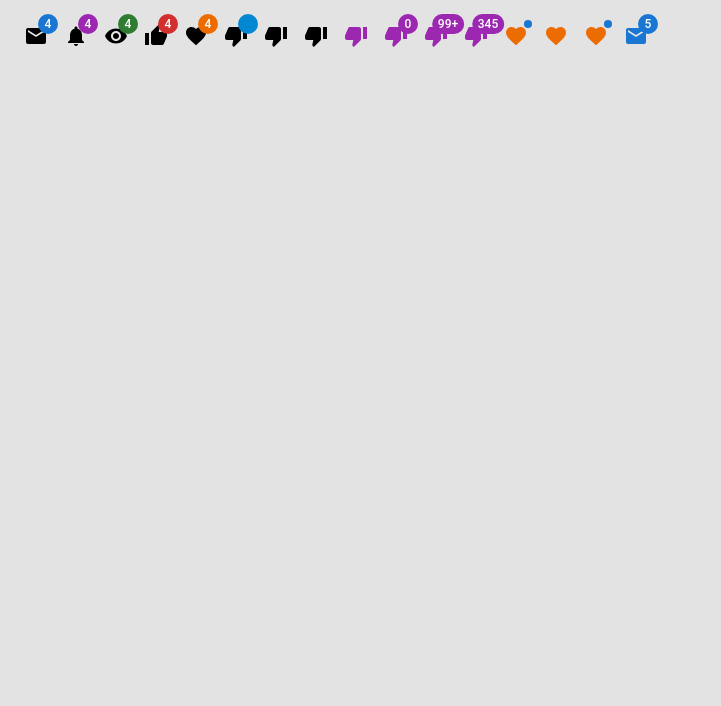
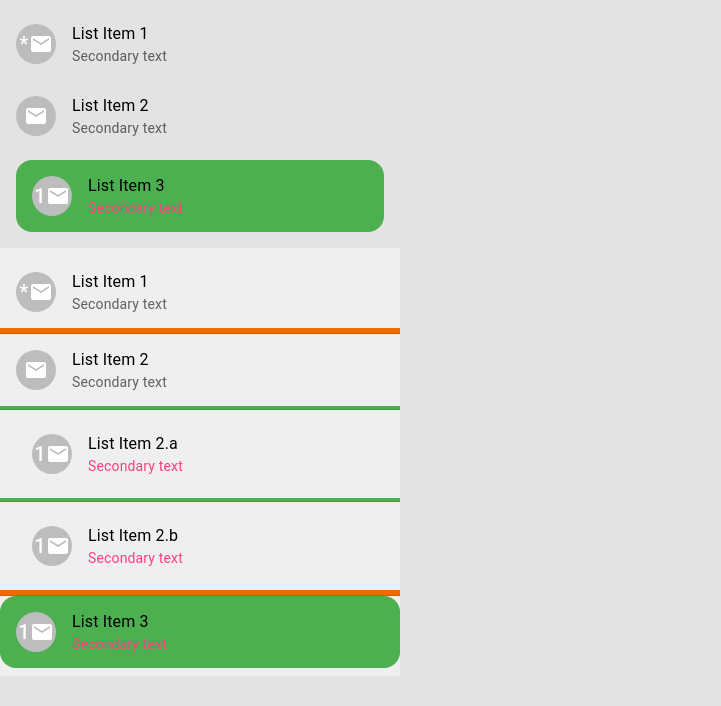
Before and after one commit to mcc1461/react-mui-mcc1, a React (Create React App) app: page / in a window 1280 px wide. Shown: the top 706 px of the page, without its empty margins (0-721 px from the left). Built offline with nearby package versions, Linux system fonts and the light colour scheme.

Commit message:
feat: List component with primary and secondary props and how to deal with styling covered

```diff
--- a/src/App.tsx
+++ b/src/App.tsx
@@ -1,5 +1,7 @@
 import './App.css';
-import MuiBadge from './components/MuiBadge';
+import { MuiList } from './components/MuiList';
+import MuiList2 from './components/MuiList2';
+// import MuiBadge from './components/MuiBadge';
 // import MuiAvatar from './components/MuiAvatar';
 // import MuiBottomNavigation from './components/MuiBottomNavigation';
 // import MuiSpeedDial from './components/MuiSpeedDial';
@@ -45,7 +47,9 @@ function App() {
       {/* <MuiSpeedDial /> */}
       {/* <MuiBottomNavigation /> */}
       {/* <MuiAvatar /> */}
-      <MuiBadge />
+      {/* <MuiBadge />  */}
+      <MuiList />
+      <MuiList2 />
 
     </div>
   );
--- a/src/components/MuiList.tsx
+++ b/src/components/MuiList.tsx
@@ -0,0 +1,75 @@
+import { Mail } from "@mui/icons-material";
+import {
+  Box,
+  List,
+  ListItem,
+  ListItemText,
+  ListItemAvatar,
+  ListItemIcon,
+  ListItemSecondaryAction,
+  ListSubheader,
+  Divider,
+  Avatar,
+  IconButton,
+  Typography,
+  ListItemButton,
+} from "@mui/material";
+import MailIcon from "@mui/icons-material/Mail";
+
+export const MuiList = () => {
+  return (
+    <Box sx={{ width: "400px", bgcolor: "efefef" }}>
+      <List>
+        <ListItem>
+          <ListItemIcon>
+            <ListItemAvatar>
+              <Avatar>
+                <Typography variant="h6">*</Typography>{" "}
+                {/* Typography variant="h6" is used to increase the font size */}
+                <MailIcon />
+              </Avatar>
+            </ListItemAvatar>
+          </ListItemIcon>
+          <ListItemText primary="List Item 1" secondary="Secondary text" />
+        </ListItem>
+        <ListItem>
+          <ListItemIcon>
+            <ListItemAvatar>
+              <Avatar>
+                <MailIcon />
+              </Avatar>
+            </ListItemAvatar>
+          </ListItemIcon>
+          <ListItemText primary="List Item 2" secondary="Secondary text" />
+        </ListItem>
+        <ListItem>
+          <ListItemButton
+            sx={{
+              bgcolor: "success.light",
+              borderRadius: "1rem",
+              "&:hover": { backgroundColor: "secondary.light", color: "white" },
+              "&.Mui-selected": { backgroundColor: "secondary.light", color: "white" },
+            }}
+          >
+            {" "}
+            {/* clickable ListItemButton */}
+            <ListItemIcon>
+              <ListItemAvatar>
+                <Avatar>
+                  <Typography variant="h6">1</Typography>
+                  <MailIcon />
+                </Avatar>
+              </ListItemAvatar>
+            </ListItemIcon>
+            <ListItemText
+              primary="List Item 3"
+              secondary="Secondary text"
+              sx={{ "& .MuiListItemText-secondary": { color: "#ff4081" } }}
+            />
+            {/* change secondary text color */}
+          </ListItemButton>
+        </ListItem>
+      </List>
+    </Box>
+  );
+};
--- /dev/null
+++ b/src/components/MuiList2.tsx
@@ -0,0 +1,128 @@
+import React, { useState } from "react";
+import {
+  Box,
+  List,
+  ListItem,
+  ListItemText,
+  ListItemAvatar,
+  ListItemIcon,
+  Avatar,
+  Typography,
+  ListItemButton,
+  Divider,
+} from "@mui/material";
+import MailIcon from "@mui/icons-material/Mail";
+
+const MuiList2: React.FC = () => {
+  const [selectedIndex, setSelectedIndex] = useState<number | null>(null);
+
+  const handleListItemClick = (
+    event: React.MouseEvent<HTMLDivElement, MouseEvent>,
+    index: number
+  ): void => {
+    setSelectedIndex(index);
+  };
+
+  return (
+    <Box sx={{ width: "400px", bgcolor: "#efefef" }}>
+      <List>
+        <ListItem>
+          <ListItemIcon>
+            <ListItemAvatar>
+              <Avatar>
+                <Typography variant="h6">*</Typography>
+                <MailIcon />
+              </Avatar>
+            </ListItemAvatar>
+          </ListItemIcon>
+          <ListItemText primary="List Item 1" secondary="Secondary text" />
+        </ListItem>
+        <Divider sx={{backgroundColor:"warning.main", height:".3rem"}}/>
+        <ListItem>
+          <ListItemIcon>
+            <ListItemAvatar>
+              <Avatar>
+                <MailIcon />
+              </Avatar>
+            </ListItemAvatar>
+          </ListItemIcon>
+          <ListItemText primary="List Item 2" secondary="Secondary text" />
+        </ListItem>
+        <Divider sx={{backgroundColor:"success.light", height:"3px"}}/>
+
+        <ListItem>
+          <ListItemButton
+            selected={selectedIndex === 1}
+            onClick={(event) => handleListItemClick(event, 1)}
+          >
+            <ListItemIcon>
+              <ListItemAvatar>
+                <Avatar>
+                  <Typography variant="h6">1</Typography>
+                  <MailIcon />
+                </Avatar>
+              </ListItemAvatar>
+            </ListItemIcon>
+            <ListItemText
+              primary="List Item 2.a"
+              secondary="Secondary text"
+              sx={{ "& .MuiListItemText-secondary": { color: "#ff4081" } }}
+            />
+          </ListItemButton>
+        </ListItem>
+        <Divider sx={{backgroundColor:"success.light", height:"3px"}}/>
+        <ListItem>
+          <ListItemButton
+            selected={selectedIndex === 1}
+            onClick={(event) => handleListItemClick(event, 1)}
+          >
+            <ListItemIcon>
+              <ListItemAvatar>
+                <Avatar>
+                  <Typography variant="h6">1</Typography>
+                  <MailIcon />
+                </Avatar>
+              </ListItemAvatar>
+            </ListItemIcon>
+            <ListItemText
+              primary="List Item 2.b"
+              secondary="Secondary text"
+              sx={{ "& .MuiListItemText-secondary": { color: "#ff4081" } }}
+            />
+          </ListItemButton>
+        </ListItem>
+
+        <Divider sx={{backgroundColor:"warning.main", height:".3rem"}}/>
+
+        <ListItem disablePadding> {/* disablePadding : The colored buttom has the same intend with the previous ones now */}
+          <ListItemButton
+            selected={selectedIndex === 2}
+            onClick={(event) => handleListItemClick(event, 2)}
+            sx={{
+              bgcolor: "success.light",
+              borderRadius: "1rem",
+              "&:hover": { backgroundColor: "secondary.light", color: "white" },
+              "&.Mui-selected": { backgroundColor: "secondary.light", color: "white" },
+            }}
+          >
+            <ListItemIcon>
+              <ListItemAvatar>
+                <Avatar>
+                  <Typography variant="h6">1</Typography>
+                  <MailIcon />
+                </Avatar>
+              </ListItemAvatar>
+            </ListItemIcon>
+            <ListItemText
+              primary="List Item 3"
+              secondary="Secondary text"
+              sx={{ "& .MuiListItemText-secondary": { color: "#ff4081" } }}
+            />
+          </ListItemButton>
+        </ListItem>
+      </List>
+    </Box>
+  );
+};
+
+export default MuiList2;
```
